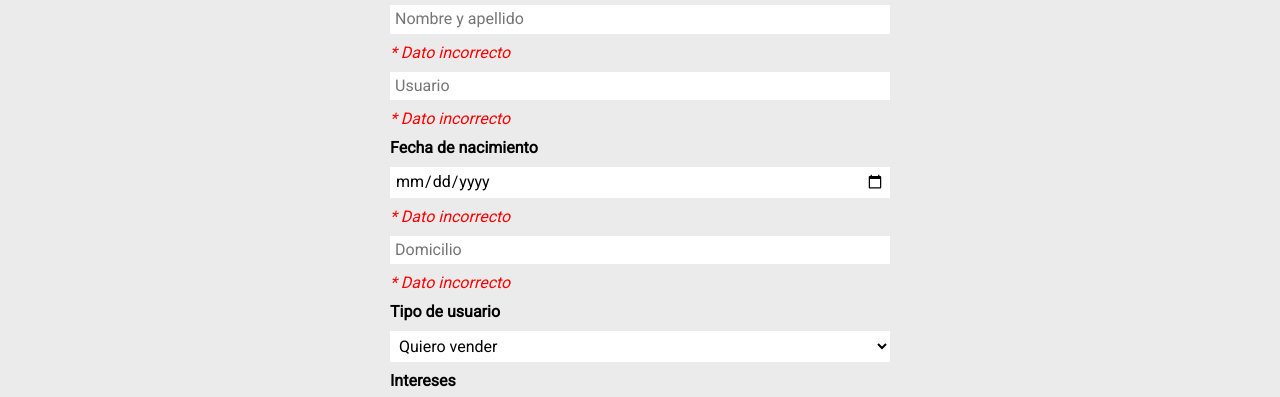
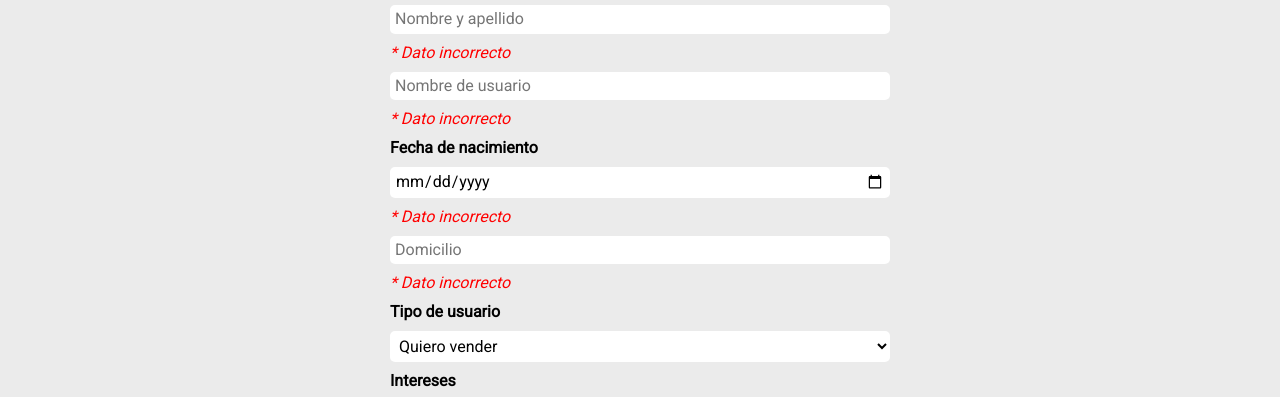
Before and after one commit to js-urquiza/mercadoliebre, a website: page views/register.html in a window 1280 px wide. Shown: the part 267-664 px from the top of the page. Drawn offline with Linux system fonts and the light colour scheme.

Commit message:
Agregador de border-radius y modif. placeholder de nombre de usuario

```diff
--- a/public/css/styles.css
+++ b/public/css/styles.css
@@ -210,6 +210,7 @@ MENÚ HAMBURGUESA - ICONO - SHADOW
     padding: 5px;
     font-size: 16px;
     border: none;
+    border-radius: 5px;
     background-color: #FFF;
 }
 
--- a/views/register.html
+++ b/views/register.html
@@ -64,7 +64,7 @@
             </div>
             <div class="">
                 <label for="usuario">
-                    <input class="input-general" type="text" name="usuario" placeholder="Usuario">
+                    <input class="input-general" type="text" name="usuario" placeholder="Nombre de usuario">
                 </label>
                 <p class="mensaje-error">* Dato incorrecto</p>
             </div>
```
